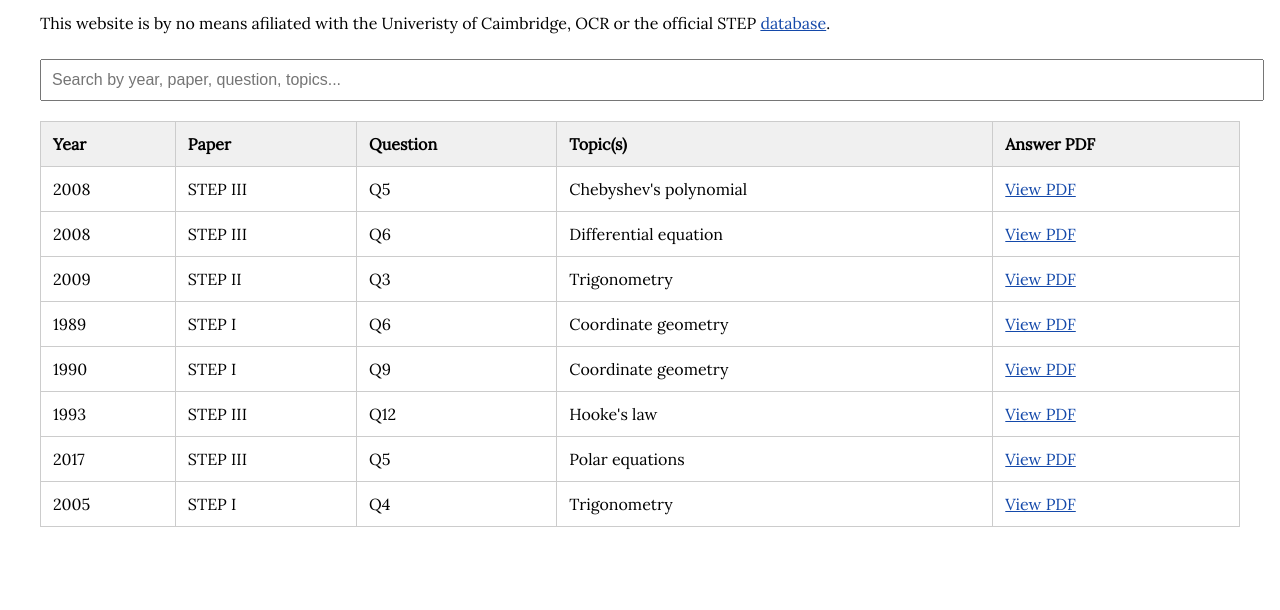
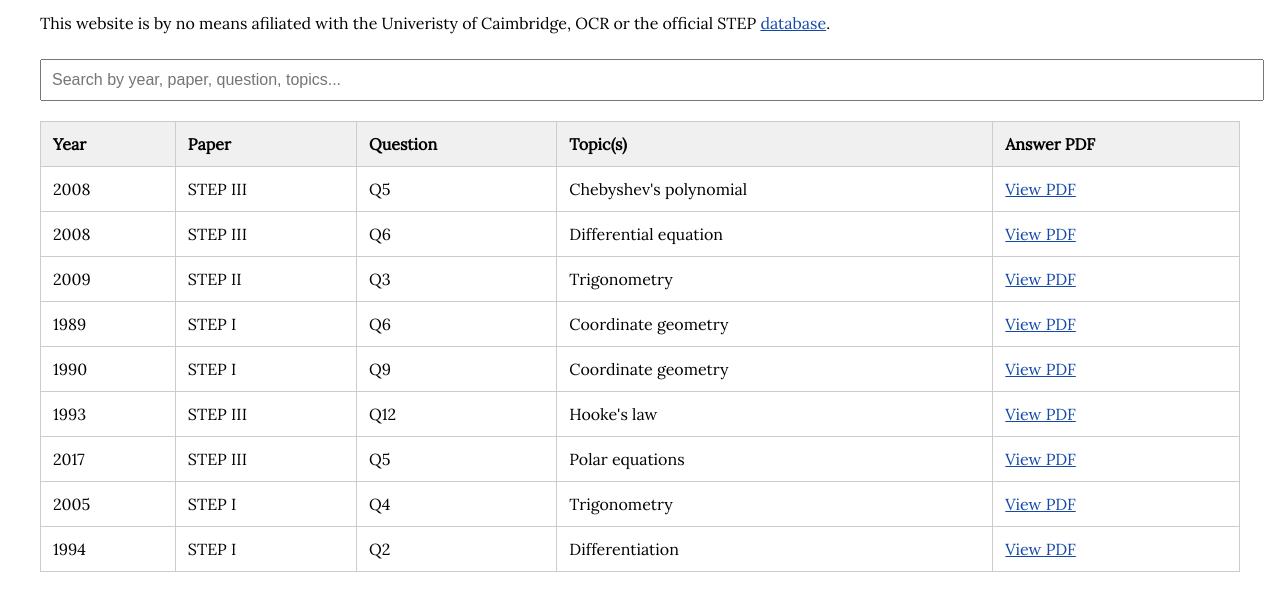
Before and after one commit to ecspit/STEPSolutionDatabase.github.io, a plain HTML site: page index.html in a window 1280 px wide. Shown: the part 164-774 px from the top of the page. Drawn offline with Linux system fonts and the light colour scheme; a web font is replaced by a local one.

Commit message:
Update index.html

```diff
--- a/index.html
+++ b/index.html
@@ -95,6 +95,13 @@
         topic: "Trigonometry",
         pdfUrl: "solutions/05-S1-Q4.pdf"
       },
+      {
+        year: "1994",
+        paper: "STEP I",
+        question: "Q2",
+        topic: "Differentiation",
+        pdfUrl: "solutions/94-S1-Q2.pdf"
+      },
     ];
 
     const tableBody = document.getElementById("table-body");
```
